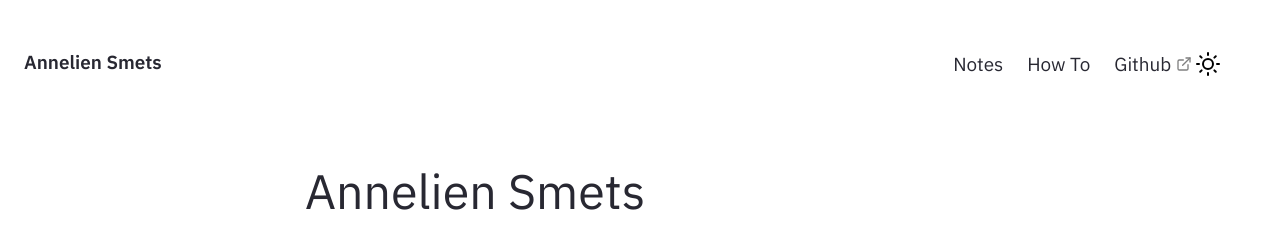
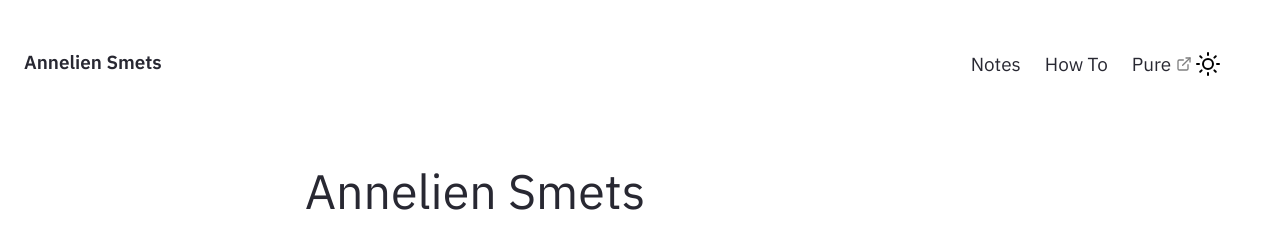
Before and after one commit to anneliensmets/anneliensmets.github.io, a Jekyll site: the page built from pages/index.md, in a window 1280 px wide. Shown: the top 247 px of the page. Built offline with Jekyll 4.4.1, drawn with Linux system fonts in a browser that asks for light colours.

Commit message:
Update Nav.html

```diff
--- a/_includes/Nav.html
+++ b/_includes/Nav.html
@@ -59,8 +59,8 @@
         <a href="../post/how-to" class="navbar-item">
           How To
         </a>
-        <a href="https://github.com/Jekyll-Garden/jekyll-garden.github.io" target="_blank" class="navbar-item">
-          Github
+        <a href="https://researchportal.vub.be/en/persons/annelien-smets" target="_blank" class="navbar-item">
+          Pure
         </a>
       </div>
       <div class="navbar-end is-hidden-mobile" onclick="modeSwitcher()" >
```
